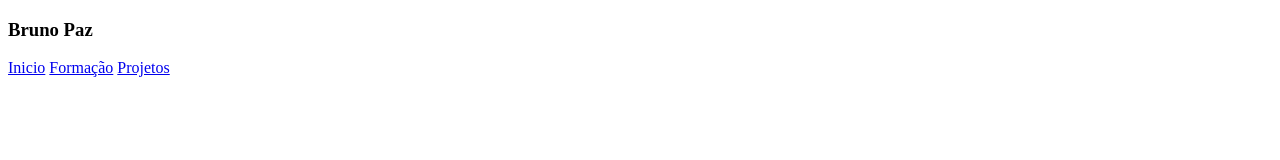
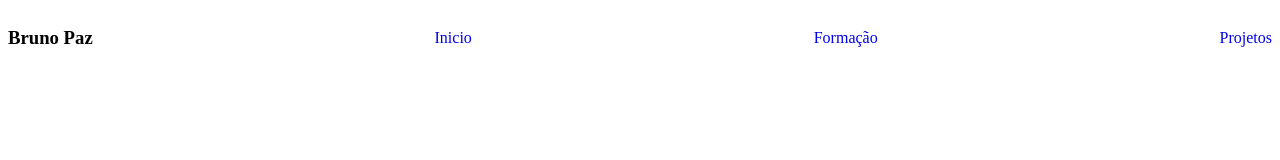
Before and after one commit to brnpaz5/brnpaz5.github.io, a plain HTML site: page index.html in a window 1280 px wide. Drawn offline with Linux system fonts and the light colour scheme.

Commit message:
Folha de EstiloII

```diff
--- a/index.html
+++ b/index.html
@@ -4,6 +4,7 @@
     <meta charset="UTF-8">
     <meta http-equiv="X-UA-Compatible" content="IE=edge">
     <meta name="viewport" content="width=device-width, initial-scale=1.0">
+    <link rel="stylesheet" href="/styles/main.css">
     <title>Bruno Paz</title>
 </head>
 <body>
```
